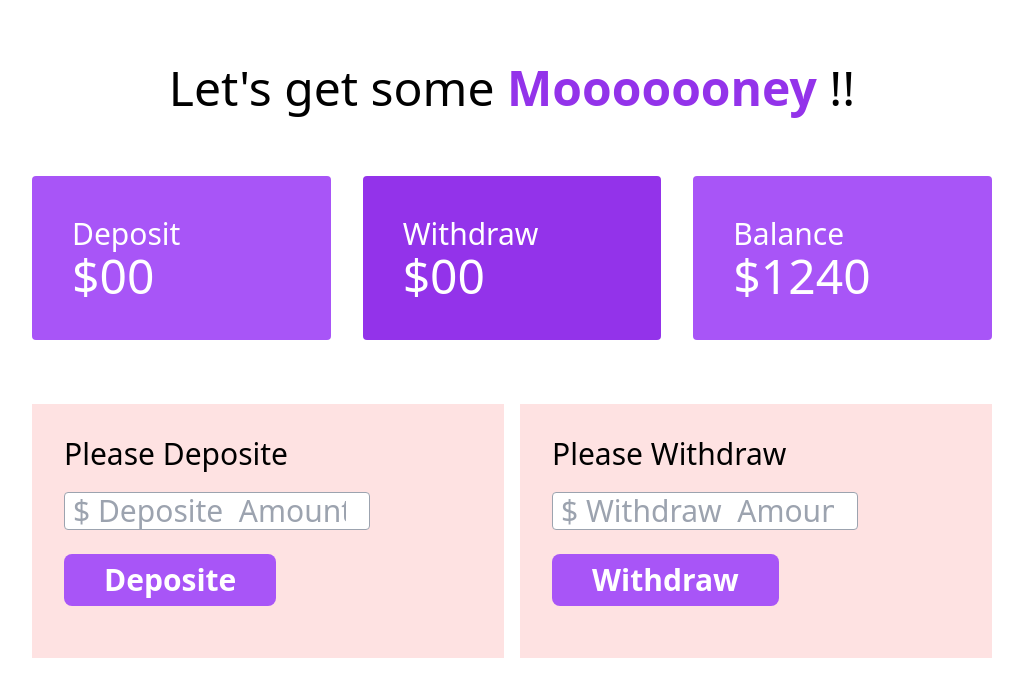
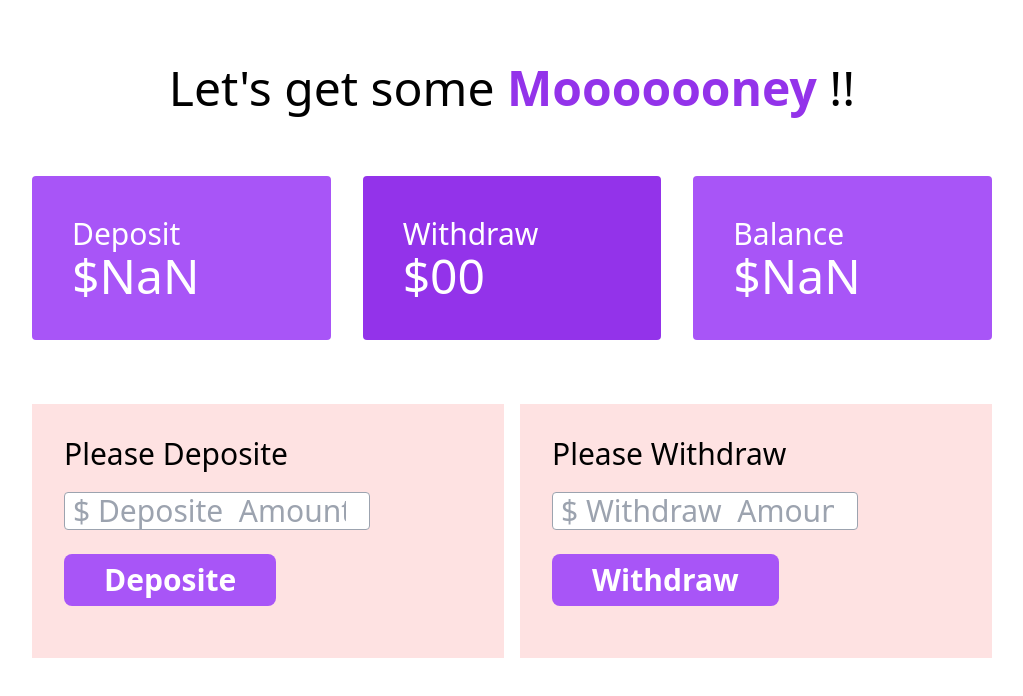
Before and after one commit to sagor15/baap-er-bank, a plain HTML site: page mainbangking.html in a window 1280 px wide. Both pictures are taken after a click on the button "Deposite". Shown: the whole page, without its empty margins (128-1151 px from the left). Drawn offline with nearby package versions, Linux system fonts and the light colour scheme.

Commit message:
second commit

```diff
--- /dev/null
+++ b/js/bangking.js
@@ -0,0 +1,24 @@
+// bangking part
+document.getElementById('depo-submit').addEventListener('click',function(){
+    // console.log('deposite')
+    const depositeInput = document.getElementById('user-deposite');
+
+    const newDepositAmount = depositeInput.value;
+    // console.log(deposite);
+
+
+    const depositTotal = document.getElementById('taka-depo');
+    const previousDepositAmount = depositTotal.innerText;
+    const newDepositTotal =  parseFloat(previousDepositAmount)  + parseFloat(newDepositAmount);
+    depositTotal.innerText = newDepositTotal;
+
+    // balance add total
+    const balance = document.getElementById('balance-total');
+    const balanceText = balance.innerText;
+    const totalBalance = parseFloat(balanceText) + parseFloat(newDepositTotal) - parseFloat(previousDepositAmount);
+    console.log(typeof(totalBalance) )
+    balance.innerText = totalBalance;
+
+    // clear input deposite
+    depositeInput.value = '';
+})
--- a/mainbangking.html
+++ b/mainbangking.html
@@ -18,7 +18,7 @@
         <div class="grid grid-cols-3 gap-8 mt-16">
           <div class="bg-purple-500 text-white p-10 rounded">
             <h3 class="text-3xl">Deposit</h3>
-            <h4 class="text-5xl">$00</h4>
+            <h4 class="text-5xl">$<span id="taka-depo">00</span></h4>
           </div>
           <div class="bg-purple-600 text-white p-10 rounded">
             <h3 class="text-3xl">Withdraw</h3>
@@ -26,7 +26,7 @@
           </div>
           <div class="bg-purple-500 text-white p-10 rounded">
             <h3 class="text-3xl">Balance</h3>
-            <h4 class="text-5xl">$1240</h4>
+            <h4 class="text-5xl">$<span id="balance-total">1240</span> </h4>
           </div>
         </div>
       </section>
@@ -45,10 +45,7 @@
                   id=""
                   placeholder="$ Deposite  Amount"
                 />
-                <button
-                  id="login-submit"
-                  class="bg-purple-500 text-white rounded-lg font-semibold px-10 py-2"
-                >
+                <button id="depo-submit" class="bg-purple-500 text-white rounded-lg font-semibold px-10 py-2">
                   Deposite
                 </button>
               </div>
@@ -67,7 +64,7 @@
                   placeholder="$ Withdraw  Amount"
                 />
                 <button
-                  id="login-submit"
+                  id="withdraw-submit"
                   class="bg-purple-500 text-white rounded-lg font-semibold px-10 py-2"
                 >
                   Withdraw
@@ -78,5 +75,6 @@
         </div>
       </section>
     </main>
+    <script src="js/bangking.js"></script>
   </body>
 </html>
```
Also changed, not shown: index.html (+1 -1 lines), js/login.js (line endings or trailing spaces).
